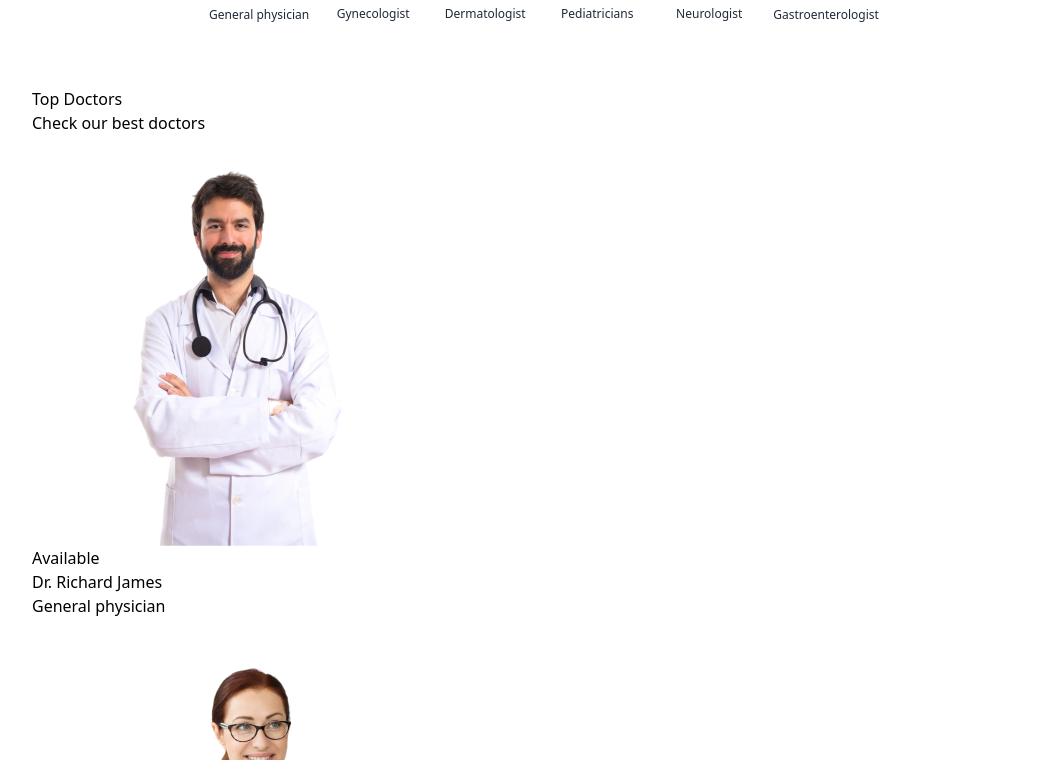
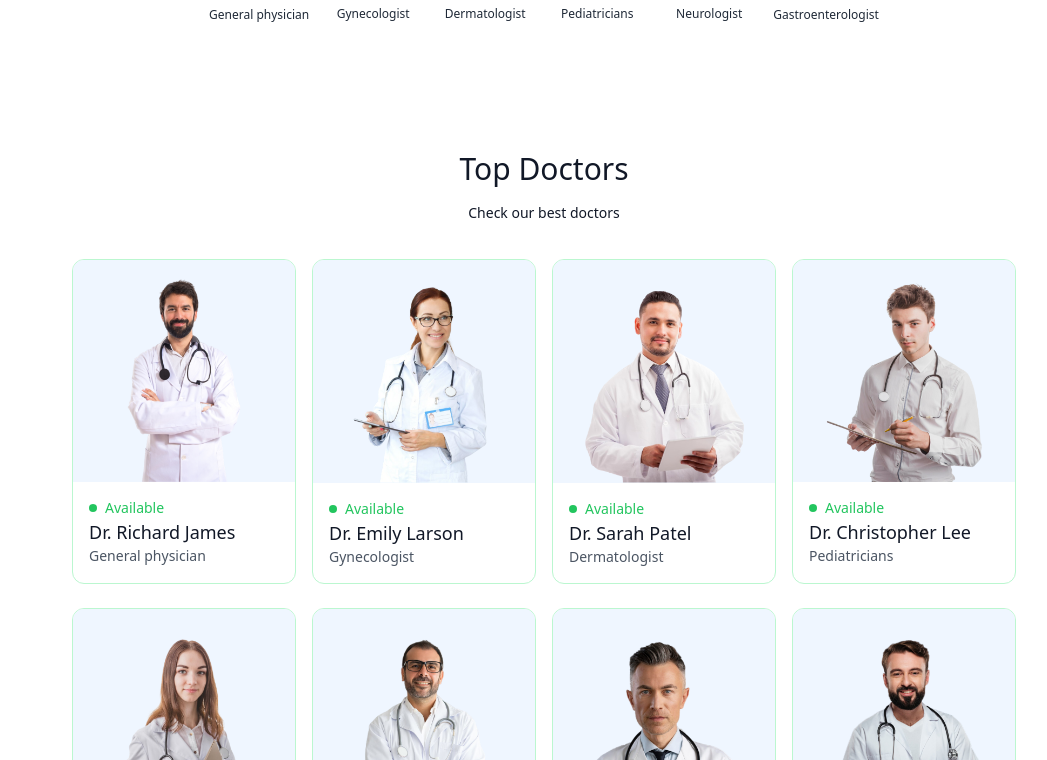
Before and after one commit to Hardyguardy/medical-prescriptions, a React (Vite) app: page / in a window 1280 px wide. Shown: the part 1020-1780 px from the top of the page, without its empty margins (96-1143 px from the left). Built offline with nearby package versions, Linux system fonts and the light colour scheme.

Commit message:
Update Top Doctors

```diff
--- a/src/components/TopDoctors.jsx
+++ b/src/components/TopDoctors.jsx
@@ -1,27 +1,36 @@
 import React from "react";
 import { doctors } from "../assets/assets";
+import { useNavigate } from "react-router-dom";
 
 const TopDoctors = () => {
+  const navigate = useNavigate();
+
   return (
-    <div>
-      <h1>Top Doctors</h1>
-      <p>Check our best doctors</p>
-      <div>
+    <div className="flex flex-col items-center gap-4 my-16 text-gray-900 md:mx-10">
+      <h1 className="text-3xl font-medium">Top Doctors</h1>
+      <p className="sm:w-1/3 text-center text-sm">Check our best doctors</p>
+      <div className="w-full grid grid-cols-auto gap-4 pt-5 gap-y-6 px-3 sm:px-0">
         {doctors.slice(0, 10).map((item, index) => (
-          <div>
-            <img src={item.image} alt="" />
-            <div>
-              <div>
-                <p></p>
+          <div
+            onClick={() => navigate(`/appointment/${item._id}`)}
+            className="border border-green-200 rounded-xl overflow-hidden cursor-pointer hover:translate-y-[-10px] transition-all duration-500 "
+            key={index}
+          >
+            <img className="bg-blue-50" src={item.image} alt="" />
+            <div className="p-4">
+              <div className="flex items-center gap-2 text-sm text-center text-green-500">
+                <p className="w-2 h-2 bg-green-500 rounded-full"></p>
                 <p>Available</p>
               </div>
-              <p>{item.name}</p>
-              <p>{item.speciality}</p>
+              <p className="text-gray-900 text-lg font-medium">{item.name}</p>
+              <p className="text-gray-600 text-sm">{item.speciality}</p>
             </div>
           </div>
         ))}
       </div>
-      <button>more</button>
+      <button className="bg-blue-50 text-gray-600 px-12 py-3 rounded-full mt-10">
+        More
+      </button>
     </div>
   );
 };
--- a/tailwind.config.js
+++ b/tailwind.config.js
@@ -6,6 +6,9 @@ export default {
       colors: {
         primary: "#078123",
       },
+      gridTemplateColumns: {
+        auto: "repeat(auto-fill, minmax(200px, 1fr))",
+      },
     },
   },
   plugins: [],
```
